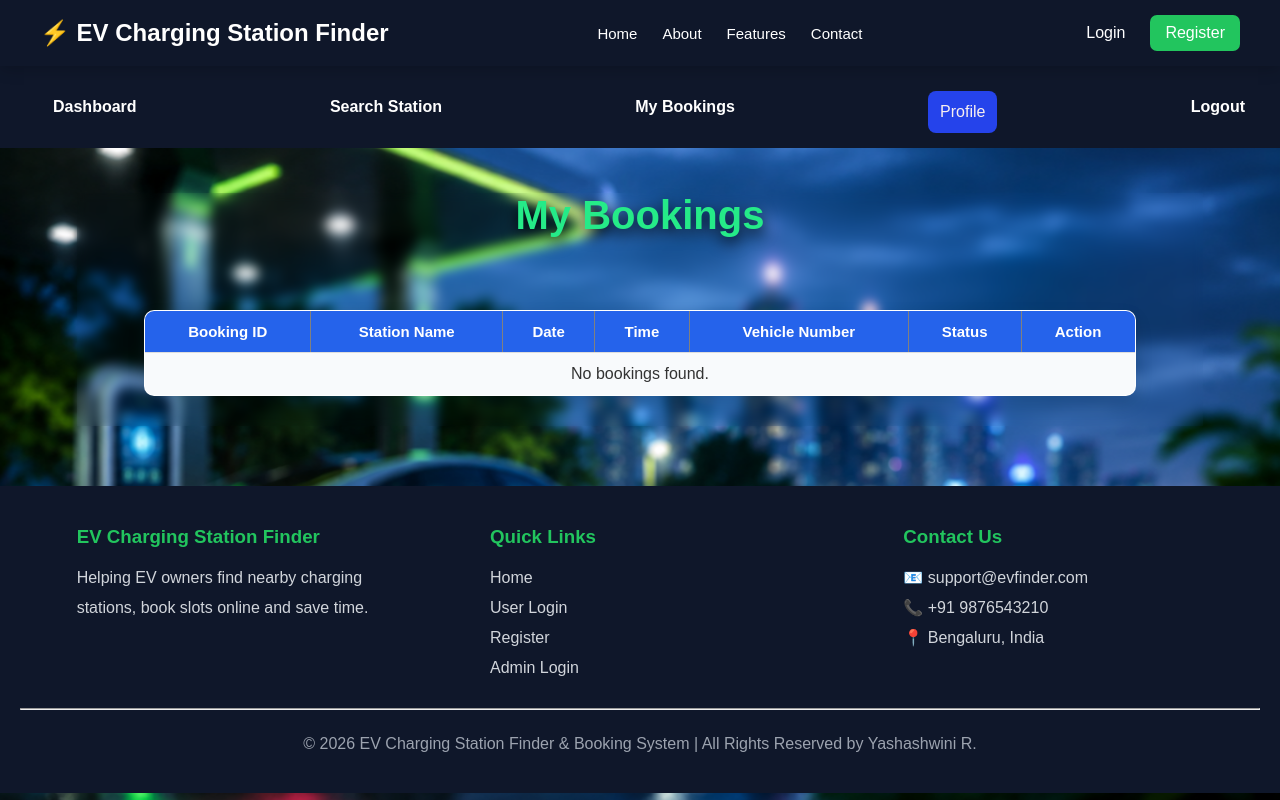
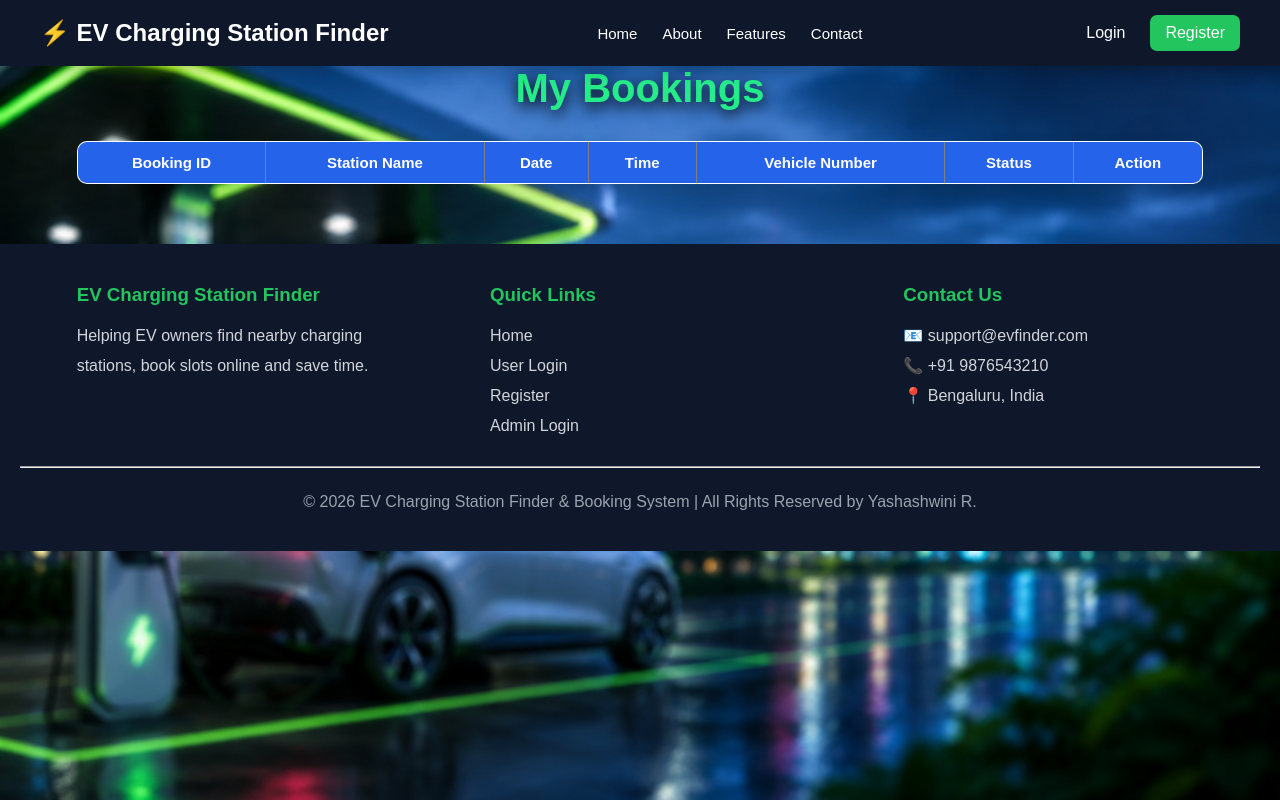
Before and after one commit to yashushetty08/EV_charging_station_finder, a Flask app: page /booking_history in a window 1280 px wide. Run offline with Flask 3, Linux system fonts and the light colour scheme; the visitor is signed in with stand-in values (Sample User, id 1); data that the repository does not hold is empty.

Commit message:
updated UI design

```diff
--- a/templates/booking_history.html
+++ b/templates/booking_history.html
@@ -1,17 +1,16 @@
 <!DOCTYPE html>
+
 <html lang="en">
 
 <head>
 
     <meta charset="UTF-8">
 
-    <meta name="viewport"
-          content="width=device-width, initial-scale=1.0">
+    <meta name="viewport" content="width=device-width, initial-scale=1.0">
 
-    <title>My Bookings - EV Charging Station Finder</title>
+    <title>EV Charging Station Finder</title>
 
-    <link rel="stylesheet"
-          href="{{ url_for('static', filename='style.css') }}">
+    <link rel="stylesheet" href="{{ url_for('static', filename='style.css') }}">
 
 </head>
 
@@ -20,47 +19,35 @@
 <header class="header">
 
     <div class="logo">
+
         ⚡ EV Charging Station Finder
+
     </div>
 
     <nav>
+
         <a href="/">Home</a>
+
         <a href="/about">About</a>
+
         <a href="/features">Features</a>
+
         <a href="/contact">Contact</a>
+
     </nav>
 
     <div class="header-buttons">
+
         <a href="/login">Login</a>
+
         <a href="/register" class="register">Register</a>
+
     </div>
 
 </header>
 
 
-<div class="navbar">
-
-    <a href="/dashboard">Dashboard</a>
-
-    <a href="/search_station">Search Station</a>
-
-    <a href="/booking_history">My Bookings</a>
-
-    <a href="{{ url_for('profile') }}">
-        <button type="button">Profile</button>
-    </a>
-
-    <a href="/logout">Logout</a>
-
-</div>
-
-
-<div class="container">
-
 <h2>My Bookings</h2>
-
-
-    <!-- Automatic Cancellation Message -->
 
 {% set cancelled_booking = namespace(found=false, id='') %}
 
@@ -69,27 +56,25 @@
     {% if booking[6] == 'Cancelled' and not cancelled_booking.found %}
 
         {% set cancelled_booking.found = true %}
+
         {% set cancelled_booking.id = booking[0] %}
 
     {% endif %}
 
 {% endfor %}
 
-
 {% if cancelled_booking.found %}
 
     <div class="alert-message">
 
         ⚠️ Your booking #{{ cancelled_booking.id }}
-            has been cancelled because you did not attend
-            within 10 minutes.
+
+        has been cancelled because you did not attend within 10 minutes.
 
     </div>
 
 {% endif %}
 
-
-    <!-- Booking Table -->
 
 <table border="1" cellpadding="10">
 
@@ -131,14 +116,18 @@
 
         {% if booking[6] == 'Booked' %}
 
-                    <span class="booking-status booked">
+            <span style="color:green;font-weight:bold;">
+
                 {{ booking[6] }}
+
             </span>
 
         {% else %}
 
-                    <span class="booking-status cancelled">
+            <span style="color:red;font-weight:bold;">
+
                 {{ booking[6] }}
+
             </span>
 
         {% endif %}
@@ -153,10 +142,15 @@
             <!-- Cancel Button -->
 
             <a href="{{ url_for('cancel_booking', booking_id=booking[0]) }}"
+
                onclick="return confirmCancel();">
 
-                        <button type="button" class="cancel-btn">
+                <button type="button"
+
+                        style="background:red;color:white;">
+
                     Cancel
+
                 </button>
 
             </a>
@@ -166,8 +160,12 @@
 
             <a href="{{ url_for('review', station_id=booking[1]) }}">
 
-                        <button type="button" class="review-btn">
+                <button type="button"
+
+                        style="background:green;color:white;">
+
                     Review
+
                 </button>
 
             </a>
@@ -175,7 +173,9 @@
         {% else %}
 
             <button type="button" disabled>
+
                 Cancelled
+
             </button>
 
         {% endif %}
@@ -184,35 +184,25 @@
 
 </tr>
 
-        {% else %}
-
-        <tr>
-
-            <td colspan="7">
-                No bookings found.
-            </td>
-
-        </tr>
-
 {% endfor %}
 
 </table>
-
-</div>
 
 
 <footer class="footer">
 
     <div class="footer-content">
 
-
         <div class="footer-section">
 
             <h3>EV Charging Station Finder</h3>
 
             <p>
+
                 Helping EV owners find nearby charging stations,
+
                 book slots online and save time.
+
             </p>
 
         </div>
@@ -222,21 +212,13 @@
 
             <h3>Quick Links</h3>
 
-            <p>
-                <a href="/">Home</a>
-            </p>
+            <p><a href="/">Home</a></p>
 
-            <p>
-                <a href="/login">User Login</a>
-            </p>
+            <p><a href="/login">User Login</a></p>
 
-            <p>
-                <a href="/register">Register</a>
-            </p>
+            <p><a href="/register">Register</a></p>
 
-            <p>
-                <a href="/admin_login">Admin Login</a>
-            </p>
+            <p><a href="/admin_login">Admin Login</a></p>
 
         </div>
 
@@ -262,6 +244,7 @@
     <p class="copyright">
 
         © 2026 EV Charging Station Finder & Booking System |
+
         All Rights Reserved by Yashashwini R.
 
     </p>
@@ -269,12 +252,16 @@
 </footer>
 
 
+<!-- Cancel Confirmation -->
+
 <script>
 
 function confirmCancel() {
 
     return confirm(
+
         "Are you sure you want to cancel this booking?"
+
     );
 
 }
@@ -283,4 +270,5 @@ function confirmCancel() {
 
 
 </body>
+
 </html>
```
Lines whose indentation alone changed are shown as unchanged.
